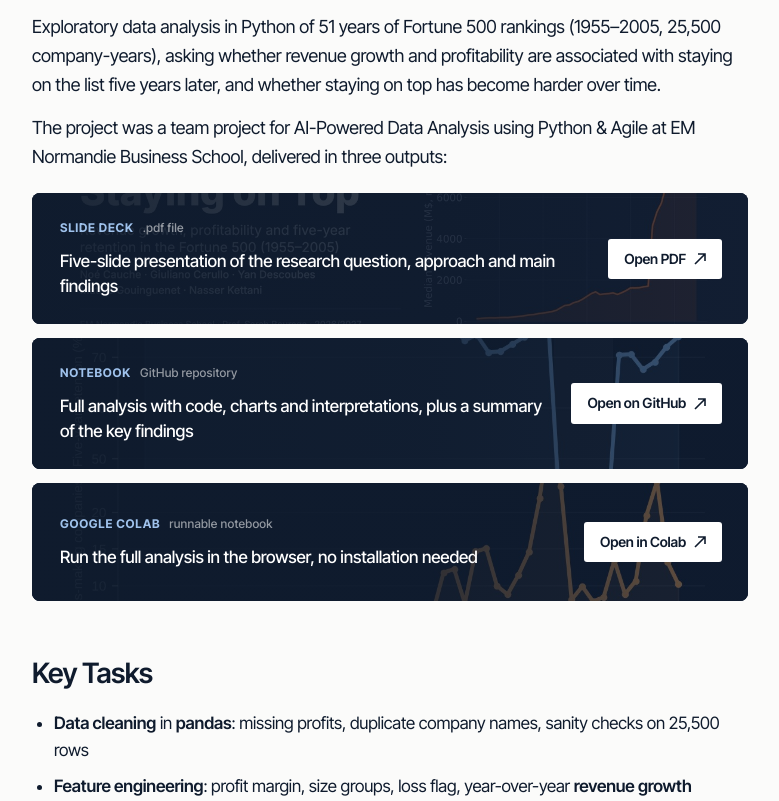
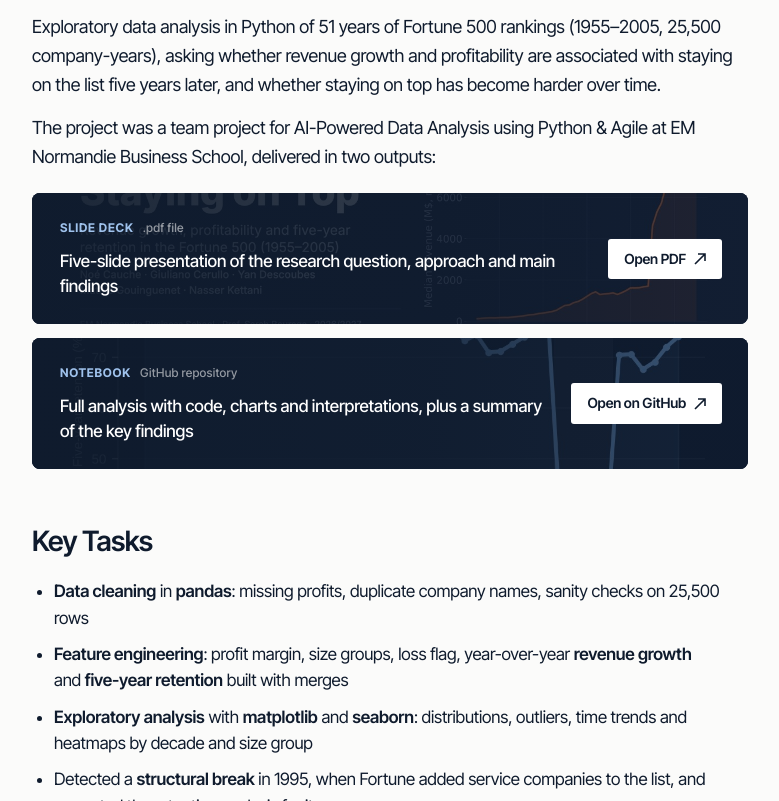
Before and after one commit to giulianocerullo/giulianocerullo.github.io, a plain HTML site: page projects/fortune500.html in a window 1280 px wide. Shown: the part 752-1553 px from the top of the page, without its empty margins (250-1029 px from the left). Drawn offline with Linux system fonts and the light colour scheme.

Commit message:
Add files via upload

```diff
--- a/projects/fortune500.html
+++ b/projects/fortune500.html
@@ -50,11 +50,10 @@ m.addEventListener('click',function(e){if(e.target.tagName==='A'){b.setAttribute
 <article class="p-body wrap narrow">
   <h2>Overview</h2>
   <p>Exploratory data analysis in Python of 51 years of Fortune 500 rankings (1955–2005, 25,500 company-years), asking whether revenue growth and profitability are associated with staying on the list five years later, and whether staying on top has become harder over time.</p>
-  <p>The project was a team project for AI-Powered Data Analysis using Python &amp; Agile at EM Normandie Business School, delivered in three outputs:</p>
+  <p>The project was a team project for AI-Powered Data Analysis using Python &amp; Agile at EM Normandie Business School, delivered in two outputs:</p>
   <div class="outputs">
     <a class="output bg" href="../assets/docs/Fortune500_Slides.pdf" target="_blank" rel="noopener"><span class="o-bg" aria-hidden="true" style="background-image:url(../assets/docbg/fortune500-slides.jpg)"></span><span class="o-text"><span class="o-type">Slide deck <span class="o-kind">.pdf file</span></span><span class="o-desc">Five-slide presentation of the research question, approach and main findings</span></span><span class="o-act ext">Open PDF</span></a>
     <a class="output bg" href="https://github.com/giulianocerullo/fortune500-analysis" target="_blank" rel="noopener"><span class="o-bg" aria-hidden="true" style="background-image:url(../assets/docbg/fortune500-notebook.jpg)"></span><span class="o-text"><span class="o-type">Notebook <span class="o-kind">GitHub repository</span></span><span class="o-desc">Full analysis with code, charts and interpretations, plus a summary of the key findings</span></span><span class="o-act ext">Open on GitHub</span></a>
-    <a class="output bg" href="https://colab.research.google.com/github/giulianocerullo/fortune500-analysis/blob/main/fortune500.ipynb" target="_blank" rel="noopener"><span class="o-bg" aria-hidden="true" style="background-image:url(../assets/docbg/fortune500-colab.jpg)"></span><span class="o-text"><span class="o-type">Google Colab <span class="o-kind">runnable notebook</span></span><span class="o-desc">Run the full analysis in the browser, no installation needed</span></span><span class="o-act ext">Open in Colab</span></a>
   </div>
   <h2>Key Tasks</h2>
   <ul class="bul">
```
